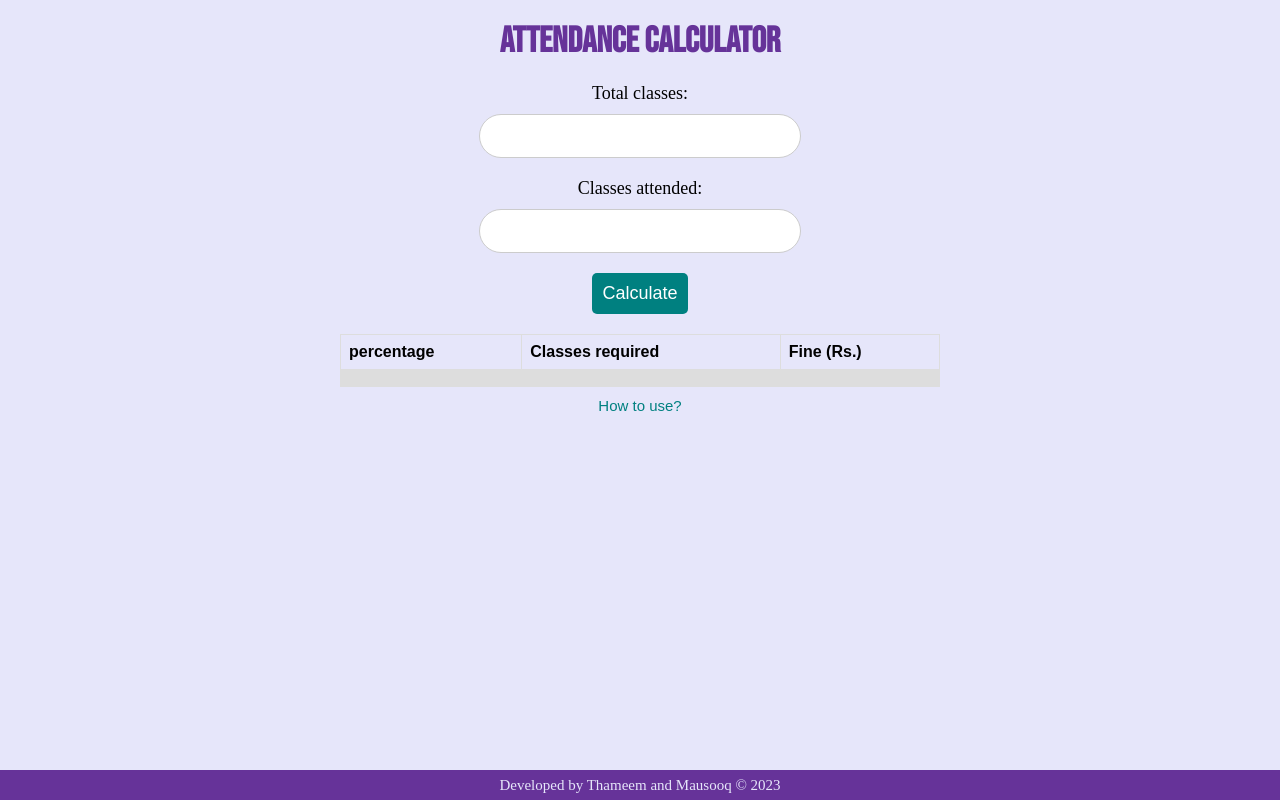
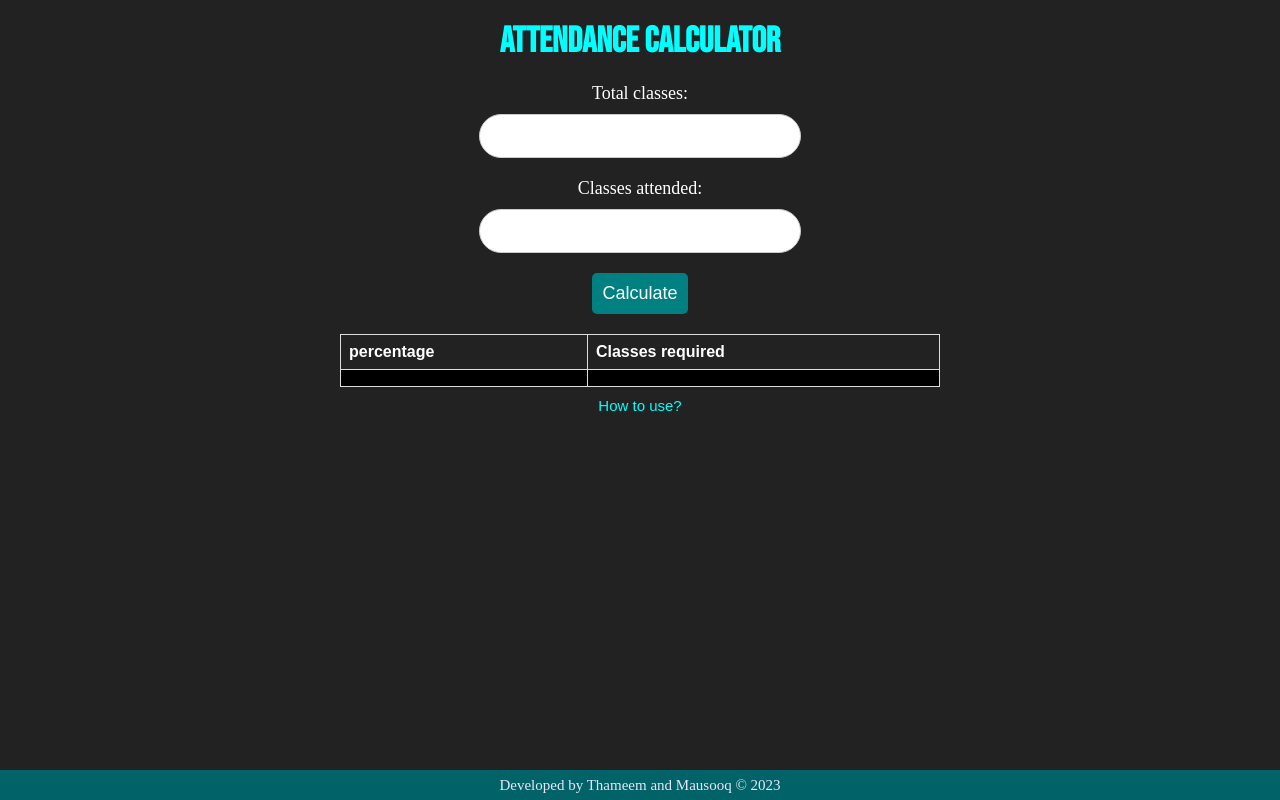
Before and after one commit to Thameem-20/attendance-calculator, a plain HTML site: page index.html in a window 1280 px wide. Drawn offline with Linux system fonts and the light colour scheme.

Commit message:
committed

```diff
--- a/index.html
+++ b/index.html
@@ -45,12 +45,12 @@
 			<tr>
 			  <th>percentage</th>
 			  <th>Classes required</th>
-			  <th>Fine (Rs.)</th>
+
 			</tr>
 			<tr>
 			  <td><p id="percentage"></p></td>
 			  <td><p id="result"></p></td>
-			  <td><P id="fine"></P></td>
+
 			</tr>
 
 
--- a/style.css
+++ b/style.css
@@ -4,7 +4,7 @@
     padding: 0;
 }
 body{
-    background-color: lavender;
+    background: #222222;
 }
 
 .container {
@@ -16,7 +16,7 @@ body{
 
 h1 {
     font-family: 'Bebas Neue', cursive;
-    color: rebeccapurple;
+    color: #01FFFF;
 	font-size: 36px;
 	margin-bottom: 20px;
 }
@@ -31,6 +31,7 @@ form {
 label {
     font-family: 'Fira Sans', sans-serif,;
 	font-size: 18px;
+	color: white;
 	margin-bottom: 10px;
 }
 
@@ -62,9 +63,10 @@ button:hover {
 
 
 table {
+  color: white;
 	font-family: arial, sans-serif;
 	border-collapse: collapse;
-	border-radius: 10px;
+	border-radius: 5px;
 	width: 100%;
 	margin-top: 20px;
   }
@@ -76,11 +78,11 @@ table {
   }
 
   tr:nth-child(even) {
-	background-color: #dddddd;
+	background-color: black;
   }
   .help{
 	background: none;
-	color: teal;
+	color: #01FFFF;
 	font-size: 15px;
   }
   .help:hover{
@@ -157,7 +159,7 @@ table {
 
 footer{
   font-size: 15px;
-  background: rebeccapurple;
+  background: #016368;
   color: lavender;
   width:100vw;
   position: fixed;
```
Also changed, not shown: im.jpeg (added), imag.jpeg (added), image.jpeg (added).
